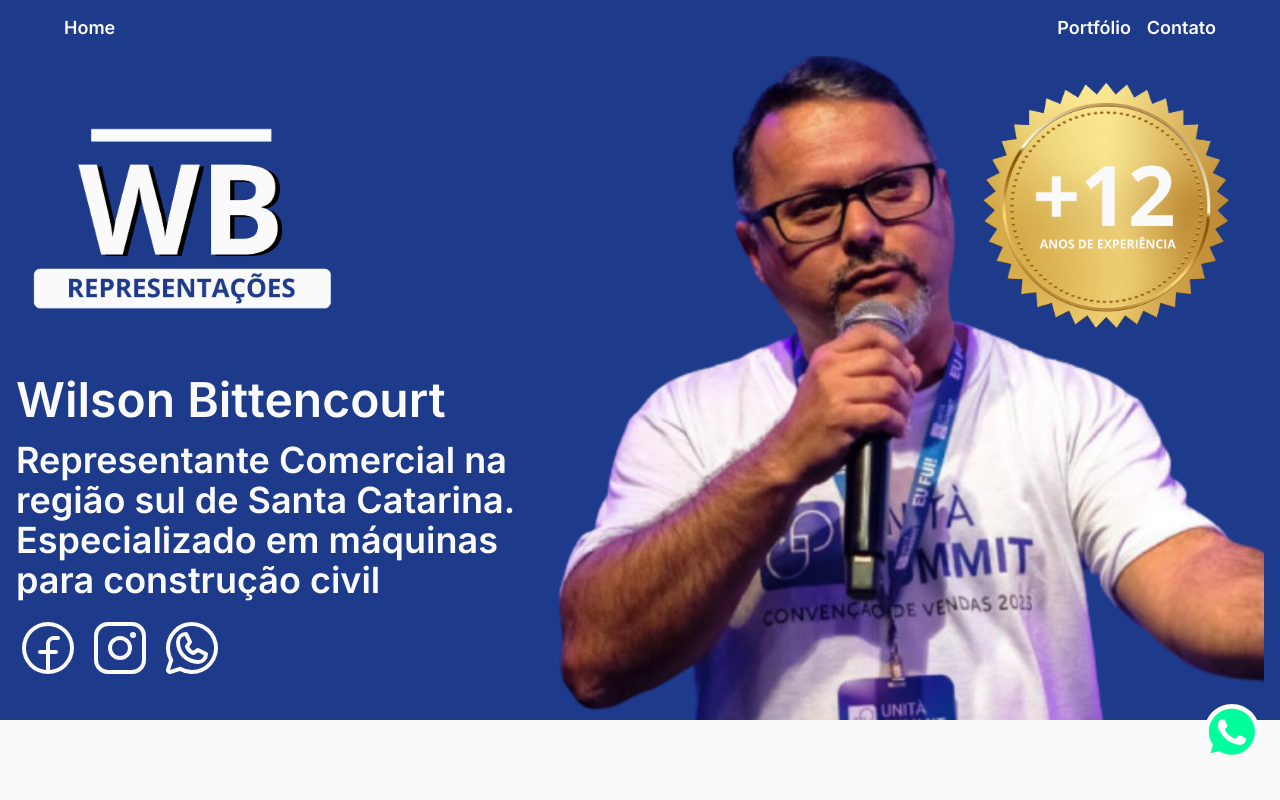
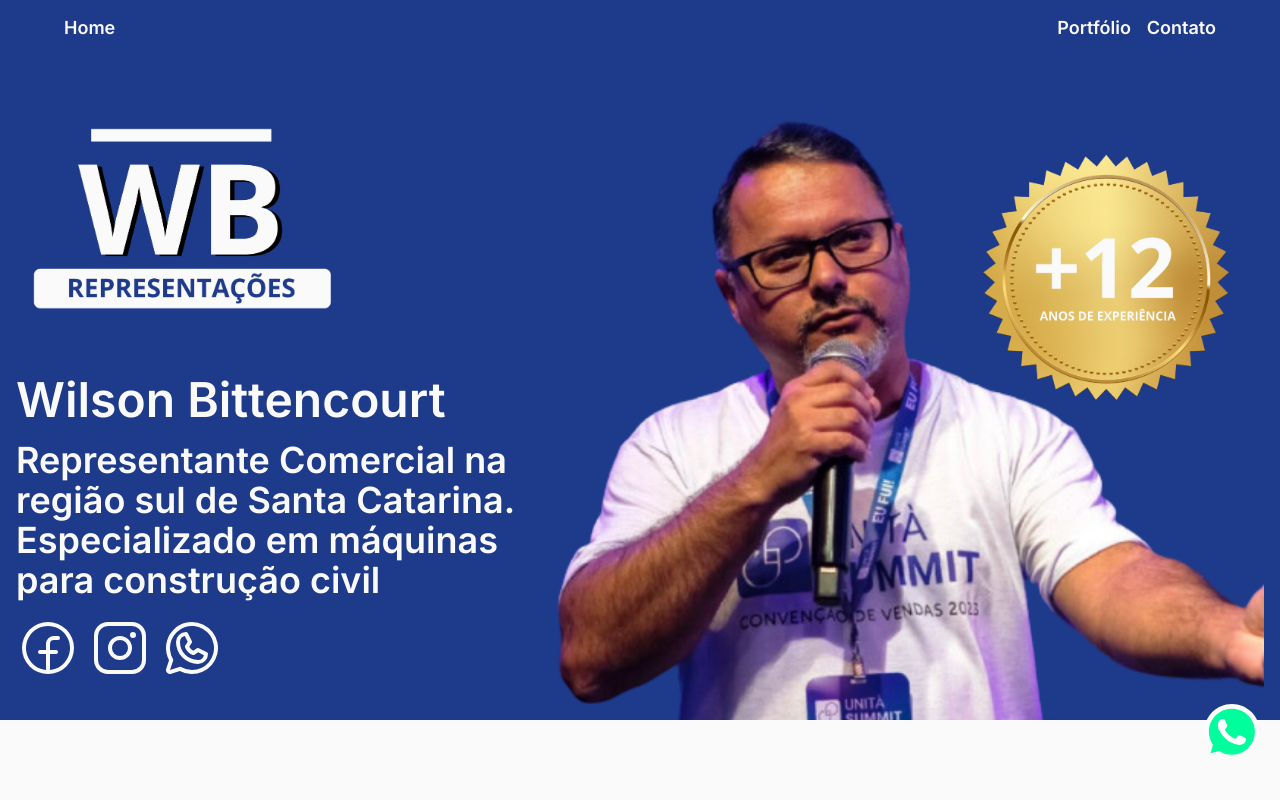
Before and after one commit to criative-se/wb-representacoes, a Next.js app: page / in a window 1280 px wide. Shown: the top 800 px of the page. Built offline with nearby package versions, Linux system fonts and the light colour scheme.

Commit message:
fix: device zoom, update hero and menegotti link

```diff
--- a/app/page.tsx
+++ b/app/page.tsx
@@ -31,7 +31,7 @@ export default function Home() {
                 </div>
               </div>
             </div>
-            <div className="sm:hidden md:hidden lg:block relative w-[60rem] h-full mt-4">
+            <div className="sm:hidden md:hidden lg:block relative w-[60rem] h-[40rem] mt-20">
               <Image src='/hero.png' alt='Wilson Bittencourt' fill style={{ objectFit: 'cover', objectPosition: 'left' }} />
               <Image src='/selo.png' alt="+12 anos de experiência" width={320} height={320} style={{ position: 'absolute', right: 0, top: 32 }} />
             </div>
--- a/db.json
+++ b/db.json
@@ -23,7 +23,7 @@
       },
       {
         "label": "Catálogos",
-        "value": "https://drive.google.com/file/d/1WAlgBWRiDVFjiIeD5pA-jhpJtE1q5SAl/view"
+        "value": "https://grupo-menegotti.rds.land/catalogos-menegotti"
       },
       {
         "label": "Vídeos",
```
